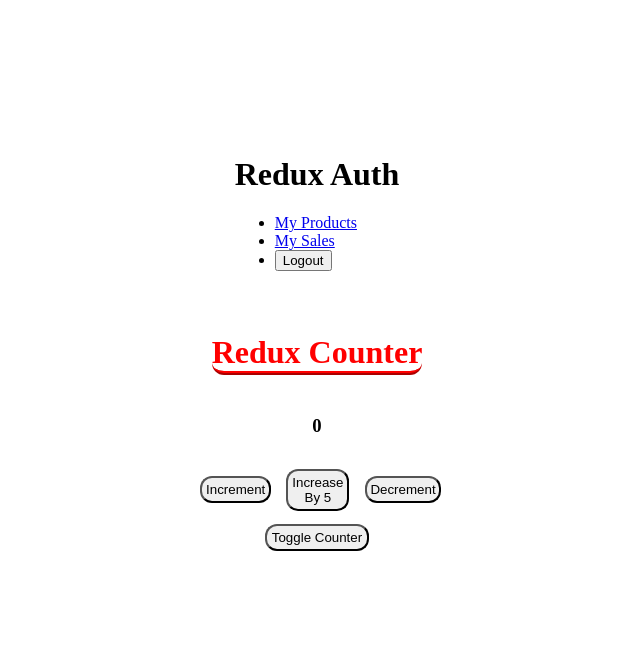
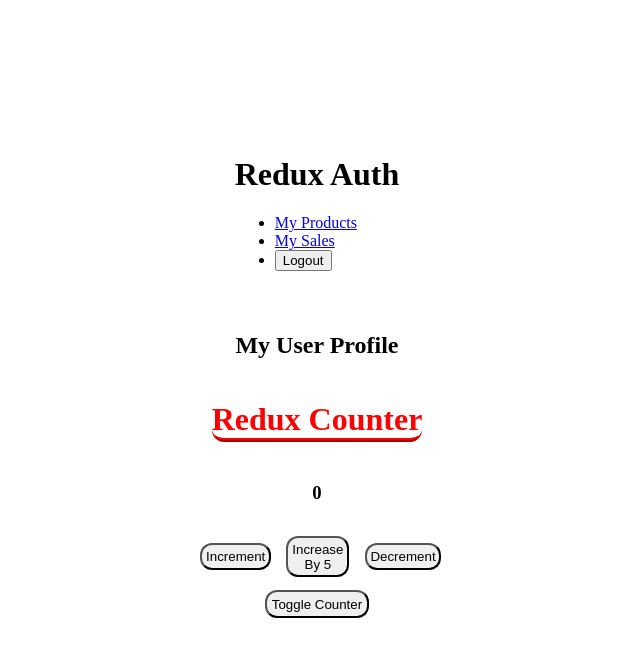
Before and after one commit to mrrobotisreal/Redux-Practice, a React app: page / in a window 1280 px wide. Both pictures are taken after typing "name@example.com", "Sample123" into the empty fields and a click on the button "Login". Shown: the top 656 px of the page, without its empty margins (323-963 px from the left). Built offline with nearby package versions, Linux system fonts and the light colour scheme; the HTML template or start-up script is replaced by a standard one.

Commit message:
Finished the beginner Redux Practice assignment.

```diff
--- a/client/src/components/Header.jsx
+++ b/client/src/components/Header.jsx
@@ -1,6 +1,6 @@
 import { useSelector, useDispatch } from 'react-redux';
 
-import { authActions } from '../store/index';
+import { authActions } from '../store/auth';
 
 const Header = () => {
   const dispatch = useDispatch();
--- a/client/src/components/UserProfile.jsx
+++ b/client/src/components/UserProfile.jsx
@@ -1,6 +1,8 @@
 const UserProfile = () => {
   return (
-    <div></div>
+    <main>
+      <h2>My User Profile</h2>
+    </main>
   );
 }
 
```
Also changed, not shown: 2 other files (tests, documents, lock files or other folders).
